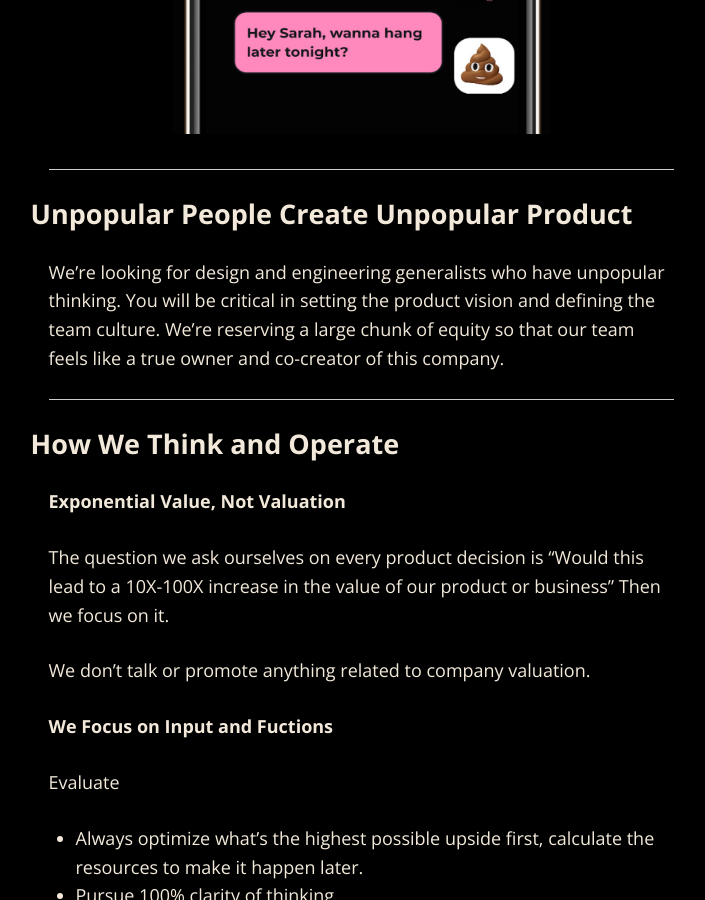
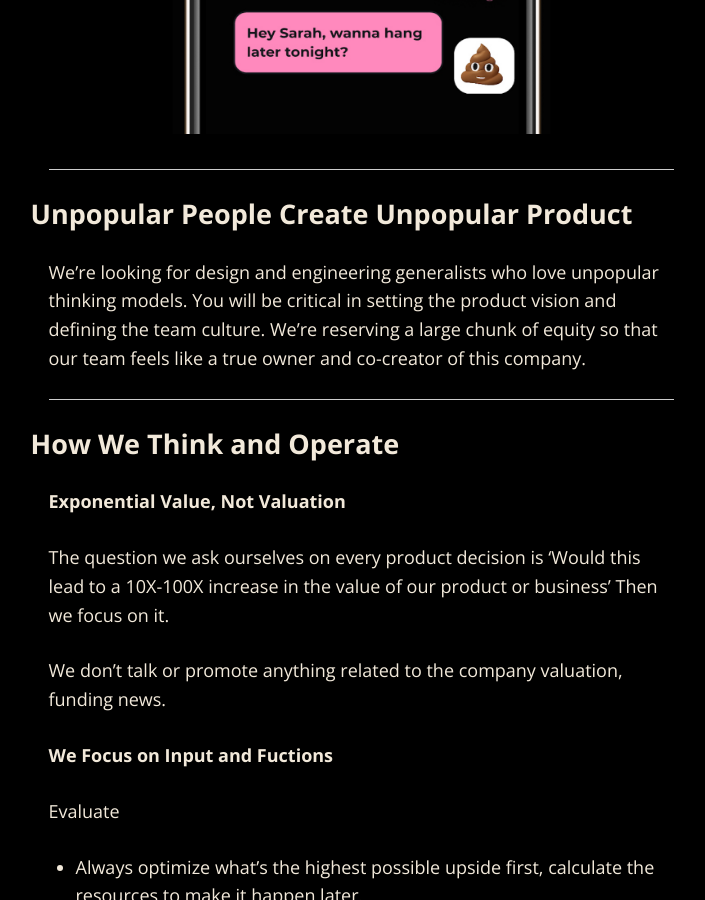
Before and after one commit to tarsmachine/tarsmachine.github.io, a Jekyll site: the page built from index.md, in a window 1280 px wide and 900 px high, scrolled down 904 px. Shown: the whole window, without its empty margins (279-984 px from the left). Built offline with Jekyll 4.4.1, drawn with Linux system fonts in a browser that asks for light colours; nearby versions of some CDN libraries.

Commit message:
Update index.md

```diff
--- a/index.md
+++ b/index.md
@@ -18,7 +18,7 @@
 
 #### Unpopular People Create Unpopular Product
 
-We're looking for design and engineering generalists who have unpopular thinking. You will be critical in setting the product vision and defining the team culture. We’re reserving a large chunk of equity so that our team feels like a true owner and co-creator of this company.
+We're looking for design and engineering generalists who love unpopular thinking models. You will be critical in setting the product vision and defining the team culture. We’re reserving a large chunk of equity so that our team feels like a true owner and co-creator of this company.
 
 ---
 
@@ -26,9 +26,9 @@
 
 **Exponential Value, Not Valuation**
 
-The question we ask ourselves on every product decision is "Would this lead to a 10X-100X increase in the value of our product or business" Then we focus on it.
+The question we ask ourselves on every product decision is 'Would this lead to a 10X-100X increase in the value of our product or business' Then we focus on it.
 
-We don't talk or promote anything related to company valuation.
+We don't talk or promote anything related to the company valuation, funding news.
 
 **We Focus on Input and Fuctions**
 
```
